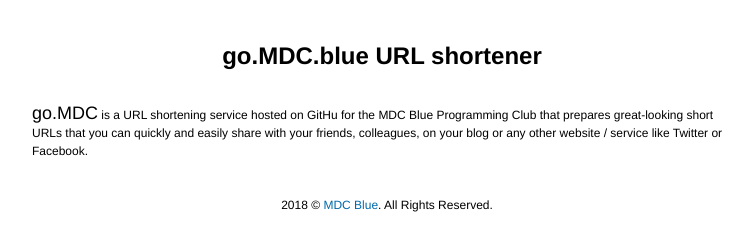
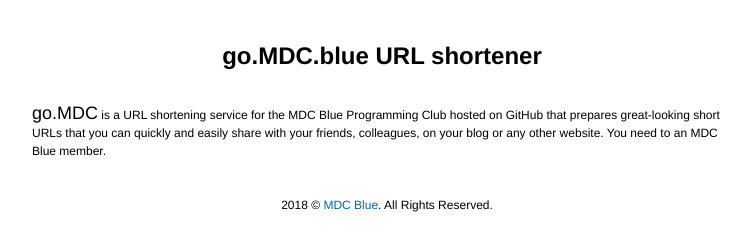
Before and after one commit to MDCblue/redirect, a Jekyll site: the page index.html, which Jekyll copies as it is, in a window 1280 px wide. Shown: the part 383-634 px from the top of the page, without its empty margins (258-1011 px from the left). Built offline with Jekyll 4.4.1, drawn with Linux system fonts in a browser that asks for light colours.

Commit message:
add more content & fix grammar

```diff
--- a/index.html
+++ b/index.html
@@ -59,7 +59,7 @@
 					<div class="grid_18 push_3">
 						<p>
 							<span id="gofiu">go.MDC</span>
-							 is a URL shortening service hosted on GitHu for the MDC Blue Programming Club that prepares great-looking short URLs  that you can quickly and easily share with your friends, colleagues, on your blog or any other website / service like Twitter or Facebook.
+							 is a URL shortening service for the MDC Blue Programming Club hosted on GitHub that prepares great-looking short URLs that you can quickly and easily share with your friends, colleagues, on your blog or any other website. You need to an MDC Blue member.
 						</p>
 					</div>
 
```
